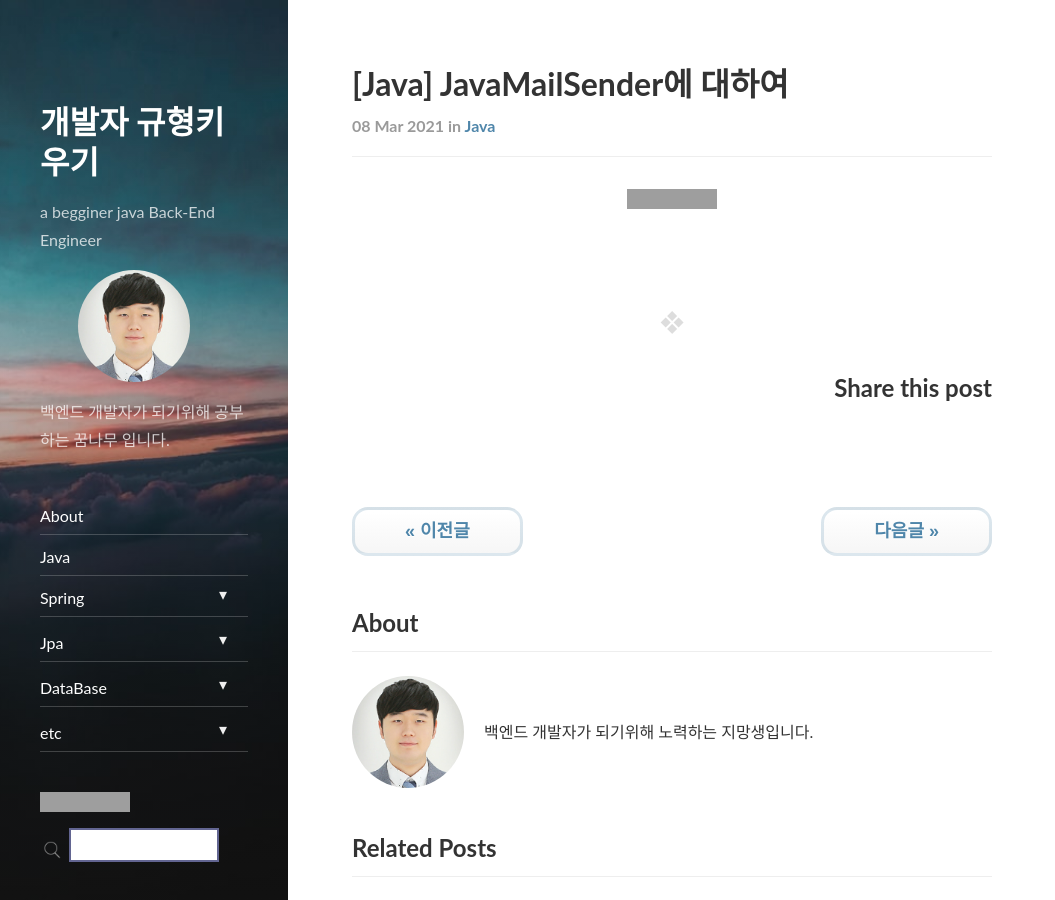
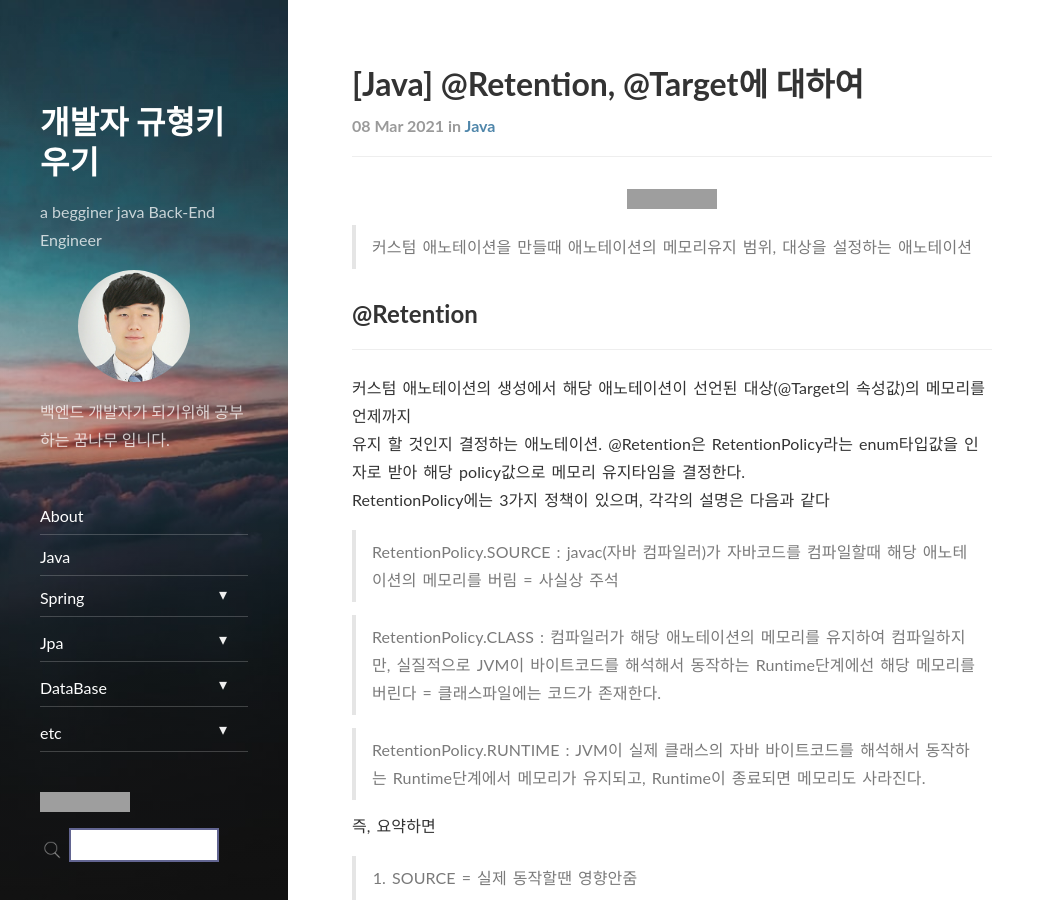
Before and after one commit to dev-gyus/dev-gyus.github.io, a Jekyll site: the page built from _posts/Java/2021-03-11-Retention-Target.md, in a window 1280 px wide and 900 px high. Shown: the whole window, without its empty margins (0-1055 px from the left). Built offline with Jekyll 4.4.1, drawn with Linux system fonts in a browser that asks for light colours; nearby versions of some CDN libraries; comment, search, counter and statistics services are not loaded; some of the changed text lies outside the part shown; grey boxes are pictures that could not be loaded.

Commit message:
@Retention, @Target

```diff
--- a/_posts/Java/2021-03-11-Retention-Target.md
+++ b/_posts/Java/2021-03-11-Retention-Target.md
@@ -1,9 +1,32 @@
 ---
 layout: post
-title:  "[Java] JavaMailSender에 대하여"
-subtitle:   "개요"
+title:  "[Java] @Retention, @Target에 대하여"
+subtitle:   "@Retention, @Target애노테이션 분석"
 date: 2021-03-08
 categories: Java
 tags: false
 comments: true
 ---
+> 커스텀 애노테이션을 만들때 애노테이션의 메모리유지 범위, 대상을 설정하는 애노테이션
+
+## @Retention
+***
+커스텀 애노테이션의 생성에서 해당 애노테이션이 선언된 대상(@Target의 속성값)의 메모리를 언제까지
+유지 할 것인지 결정하는 애노테이션.
+@Retention은 RetentionPolicy라는 enum타입값을 인자로 받아 해당 policy값으로 메모리 유지타임을 결정한다.
+RetentionPolicy에는 3가지 정책이 있으며, 각각의 설명은 다음과 같다
+
+> RetentionPolicy.SOURCE : javac(자바 컴파일러)가 자바코드를 컴파일할때 해당 애노테이션의 메모리를 버림 = 사실상 주석
+
+> RetentionPolicy.CLASS : 컴파일러가 해당 애노테이션의 메모리를 유지하여 컴파일하지만, 실질적으로 JVM이 바이트코드를 해석해서 동작하는 Runtime단계에선 해당 메모리를 버린다 = 클래스파일에는 코드가 존재한다.
+
+> RetentionPolicy.RUNTIME : JVM이 실제 클래스의 자바 바이트코드를 해석해서 동작하는 Runtime단계에서 메모리가 유지되고, Runtime이 종료되면 메모리도 사라진다.
+
+즉, 요약하면
+>1. SOURCE = 실제 동작할땐 영향안줌
+>2. CLASS = 역시 어플리케이션 동작할땐 영향안줌
+>3. RUNTIME = 어플리케이션 동작하는동안 항상 영향을 미침
+
+실제 커스텀애노테이션을 만들어 사용하는건 결국 어플리케이션의 실행동안 개발자가 특정 목적을 가지고 사용하기위해 만드는것이므로, RUNTIME을 가장 많이 사용하고, 거의 이것만 사용한다고 생각해도 될것같다.
+## @Target
+***
```
